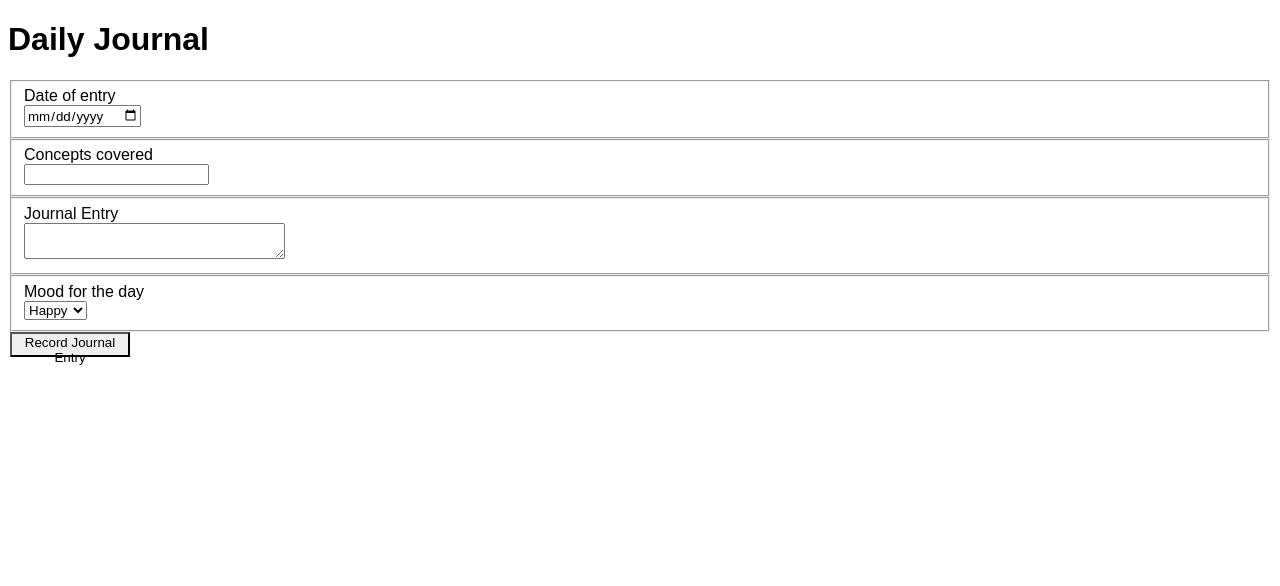
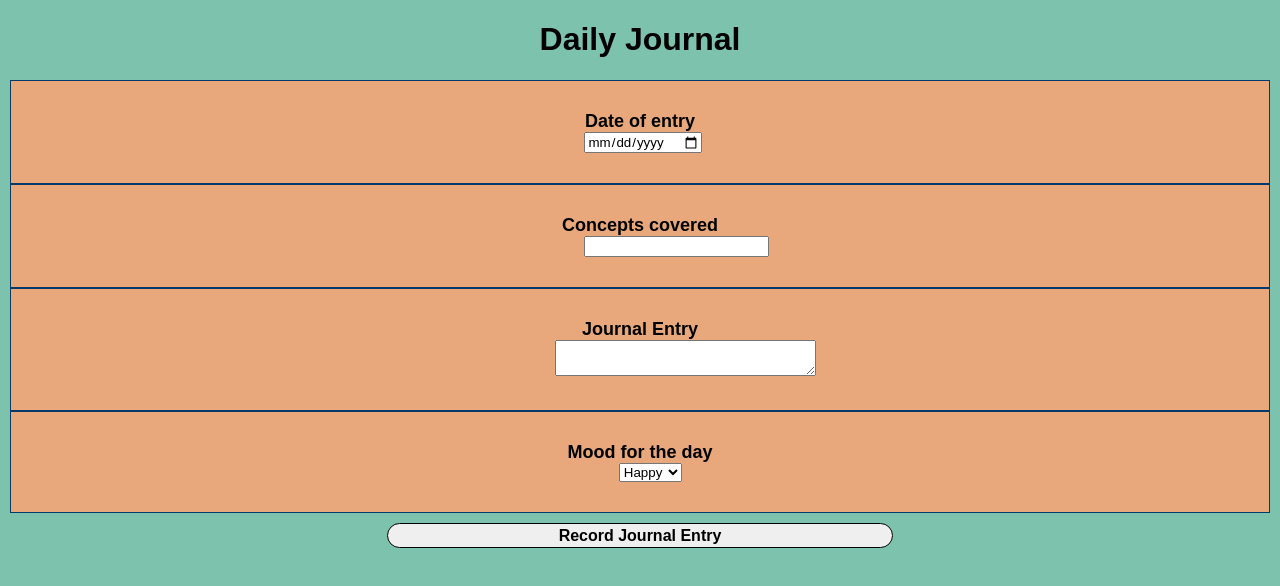
Before and after one commit to matthewbaker22/daily-journal, a plain HTML site: page src/index.html in a window 1280 px wide. Drawn offline with Linux system fonts and the light colour scheme.

Commit message:
changes to positioning

```diff
--- a/src/styles/journal.css
+++ b/src/styles/journal.css
@@ -2,14 +2,57 @@
     font-family: Arial, Helvetica, sans-serif;
 }
 
+h1 {
+    display: flex;
+    justify-content: center;
+    font-weight: 550px;
+}
+
+body {
+    background: #7dc2ad;
+}
+
 label {
     display: flex;
-    flex-direction: column;
+    justify-content: center;
+    color: black;
+    font-size: large;
+    font-weight: bold;
 }
 
 button {
-    border-radius: 0px;
+    border-radius: 15px;
+    border: 1px solid black;
     height: 25px;
-    width: 120px;
-    margin-left: 2px;
+    width: 40%;
+    margin-left: 30%;
+    margin-right: 30%;
+    margin-top: 10px;
+    font-size: medium;
+    font-weight: bold;
 }
+
+fieldset {
+    background: #e8a87c;
+    border: 1px solid #04396b;
+    padding: 30px 100px 30px 100px;
+}
+
+input {
+    position: relative;
+    left: 44.75%;
+}
+
+textarea {
+    position: relative;
+    left: 42%;
+}
+
+select {
+    position: relative;
+    left: 48%;
+}
+
+.class {
+
+}
```
Also changed, not shown: src/index.html (line endings or trailing spaces).
